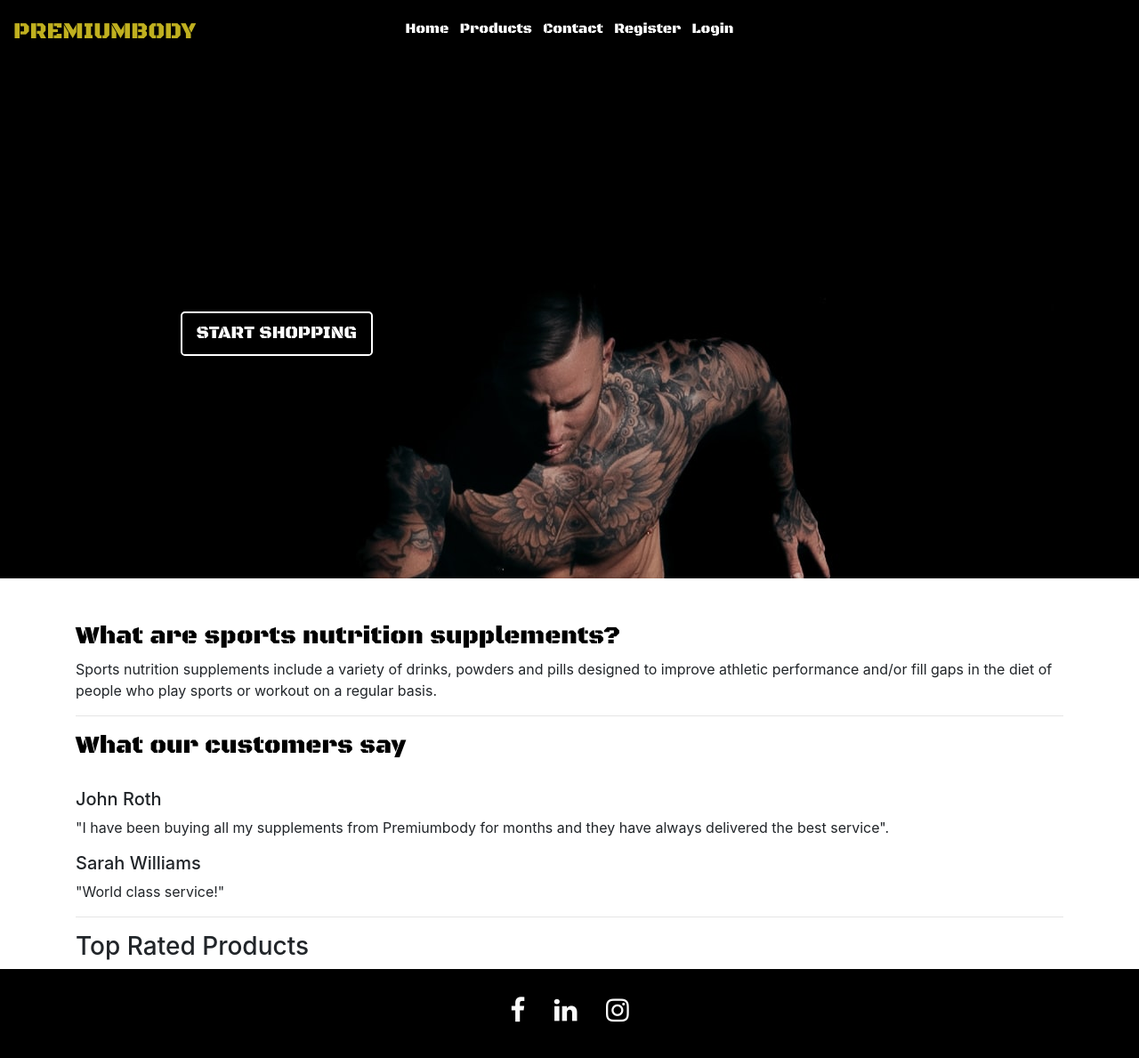
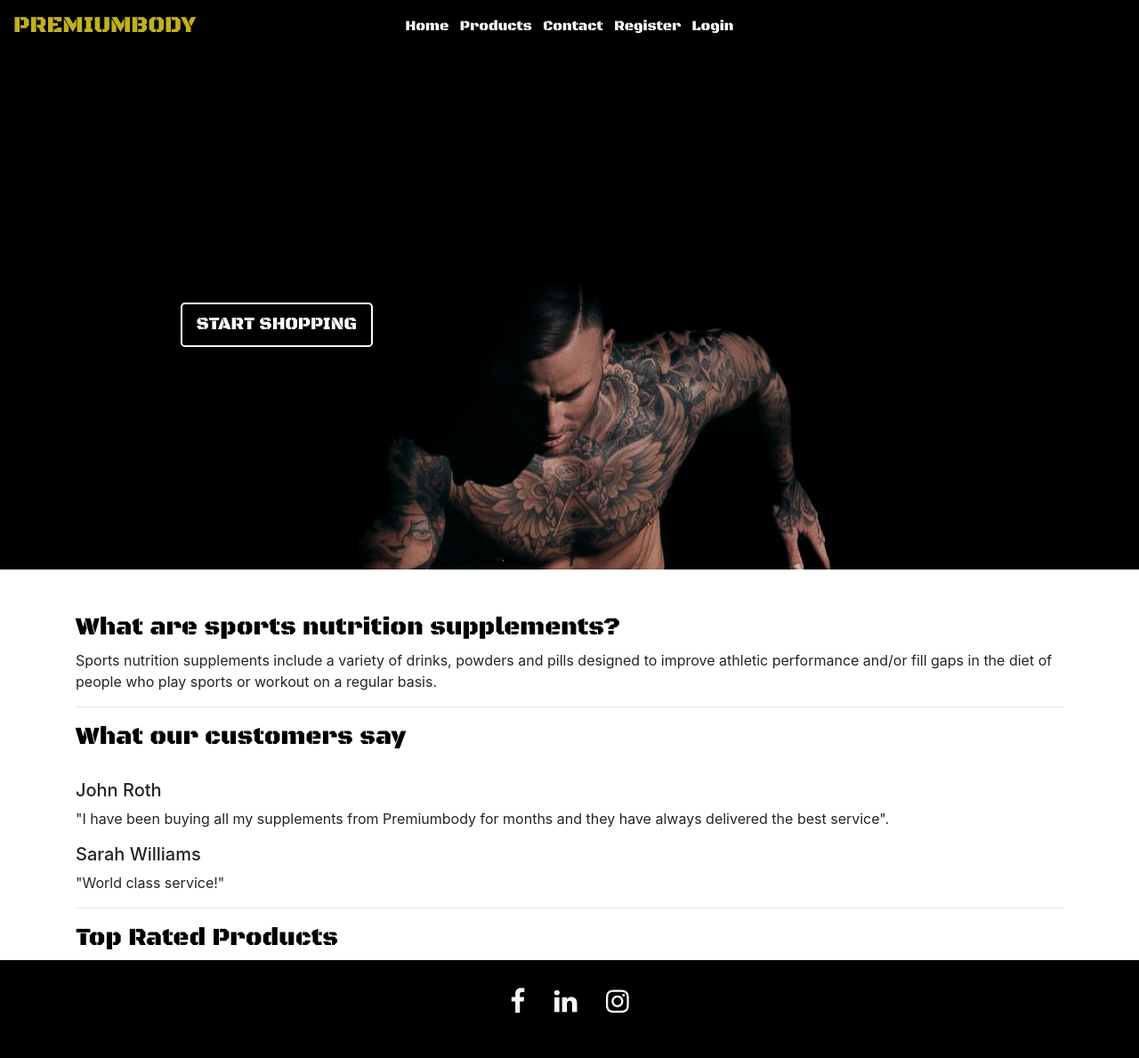
Before and after one commit to mendesfsweden/MilestoneProject4, a Django app: page / in a window 1280 px wide. Shown: the whole page at 89% size. After the commit the page ends 1139 px from the top, so only its background shows below. Run offline with Django 3.2, Linux system fonts and the light colour scheme; some libraries are stand-ins or nearby versions.

Commit message:
removed h4 element from header on base template added css classes on index.html

```diff
--- a/home/templates/home/index.html
+++ b/home/templates/home/index.html
@@ -41,7 +41,7 @@
 <div class="container">
     <div class="row">
         <div class="col-12 col-4-lg">
-            <h3>Top Rated Products</h3>
+            <h3 class="main-font section-title">Top Rated Products</h3>
         </div>
     </div>
 </div>
--- a/static/css/base.css
+++ b/static/css/base.css
@@ -30,7 +30,7 @@
 }
 
 .header-container {
-    padding-top: 50px;
+    padding-top: 40px;
 }
 
 .bg-header {
--- a/templates/base.html
+++ b/templates/base.html
@@ -34,8 +34,8 @@
     <header class="container-fluid fixed-top">
         <div class="row bg-header">
             <div class="col-12 col-lg-4 my-auto py-1 text-center text-lg-left">
-                <a href="{ url 'home' }">
-                    <h4 class="logo-font text-uppercase pt-3">Premiumbody</h4>
+                <a href="{ url 'home' }" class="logo-font text-uppercase pt-3">
+                 Premiumbody
                 </a>
             </div>
             <div class="col-12 col-lg-4 my-auto">
```
